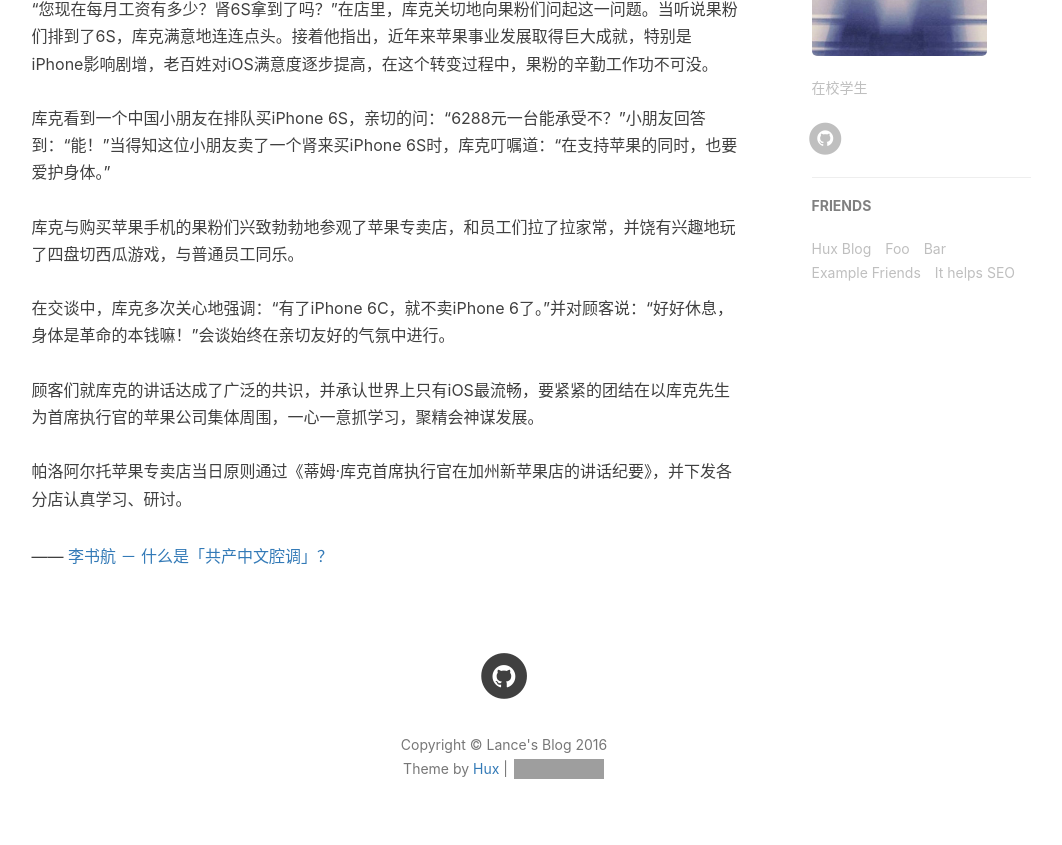
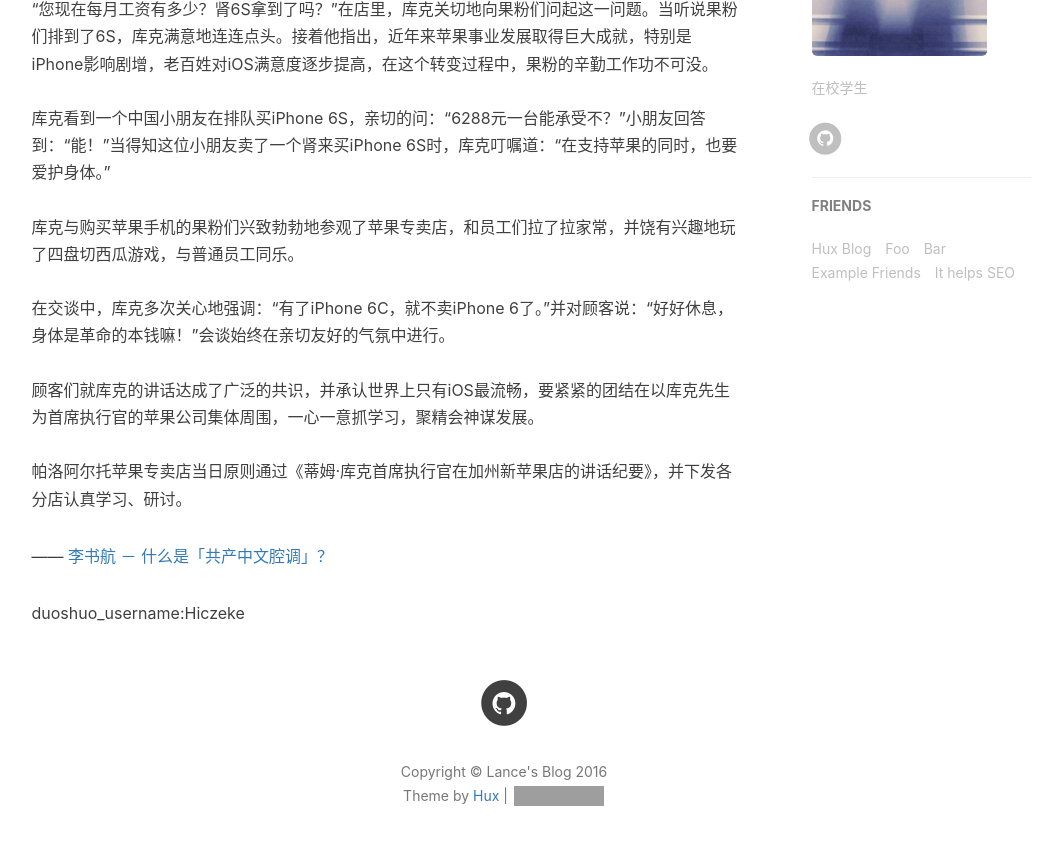
Before and after one commit to Hiczeke/hiczeke.github.com, a Jekyll site: the page built from about.html, in a window 1280 px wide and 900 px high, scrolled down 745 px. Shown: the top 845 px of the window, without its empty margins (136-1198 px from the left). Built offline with Jekyll 4.4.1, drawn with Linux system fonts in a browser that asks for light colours; nearby versions of some CDN libraries; comment, search, counter and statistics services are not loaded; grey boxes are pictures that could not be loaded.

Commit message:
new push

```diff
--- a/about.html
+++ b/about.html
@@ -102,7 +102,7 @@
 </script>
 <!-- 多说公共JS代码 end -->
 {% endif %}
-
+duoshuo_username:Hiczeke
 
 {% if site.disqus_username %}
 <!-- disqus 评论框 start -->
```
Also changed, not shown: 3 other files.
